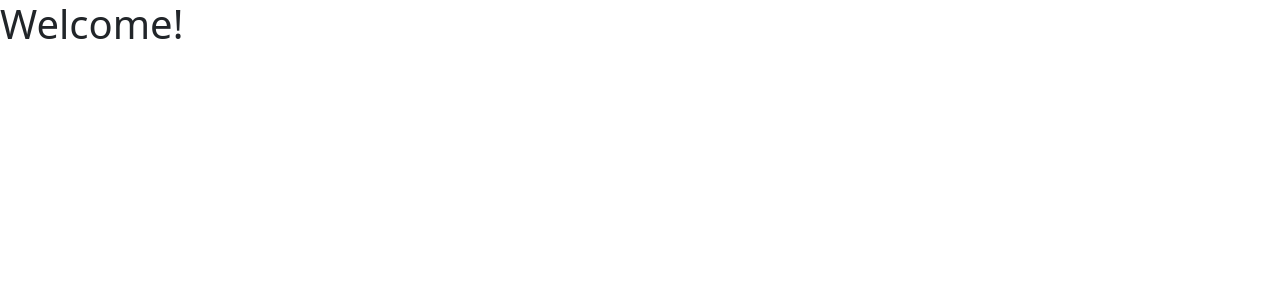
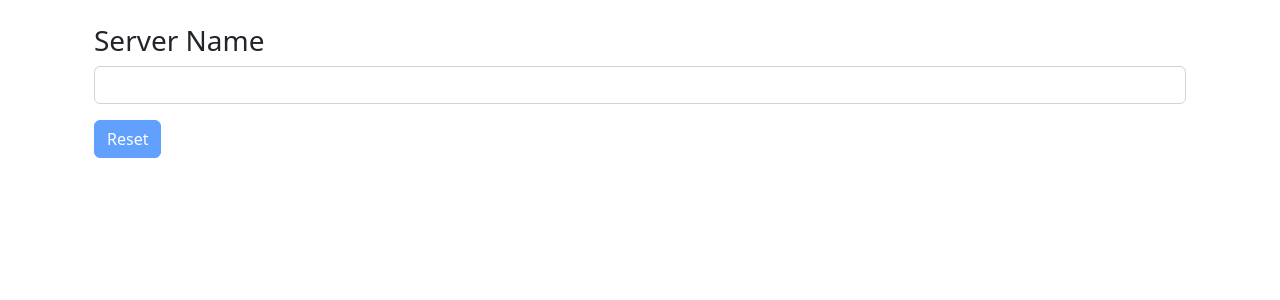
Before and after one commit to rahulraji18/Angular, an Angular app: page / in a window 1280 px wide. Shown: the top 300 px of the page. Built offline with nearby package versions, Linux system fonts and the light colour scheme.

Commit message:
assignment-2 completed

```diff
--- a/src/app/app.component.html
+++ b/src/app/app.component.html
@@ -1 +1,16 @@
-<h1>Welcome!</h1>
+<div class="container p-4">
+  <div class="row">
+    <div class="col-xs-12">
+      <h3>Server Name</h3>
+      <input type="text" class="form-control" [(ngModel)]="username" />
+      <p>{{ username }}</p>
+      <button
+        class="btn btn-primary"
+        (click)="username = ''"
+        [disabled]="username === ''"
+      >
+        Reset
+      </button>
+    </div>
+  </div>
+</div>
--- a/src/app/app.component.ts
+++ b/src/app/app.component.ts
@@ -6,5 +6,5 @@
   styleUrls: ['./app.component.css']
 })
 export class AppComponent {
-  name = 'rahul';
+  username:any = '';
 }
```
